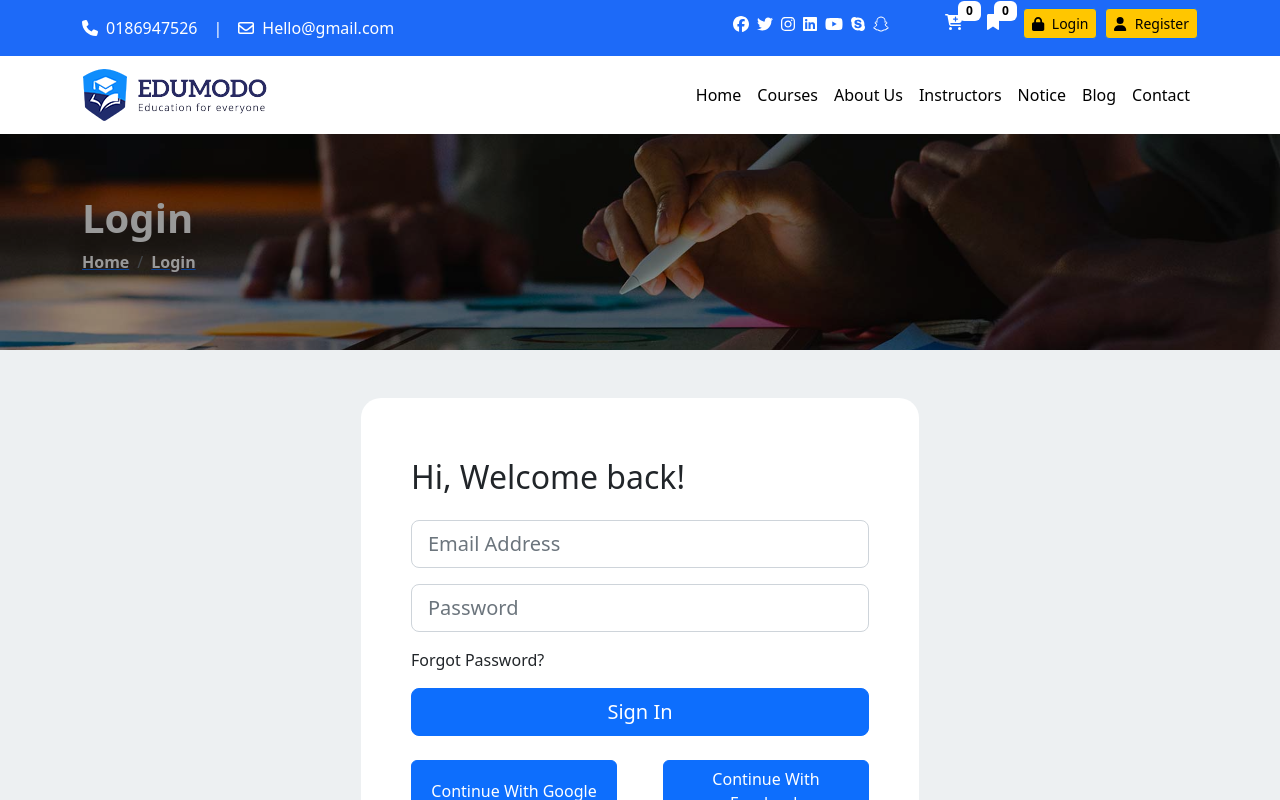
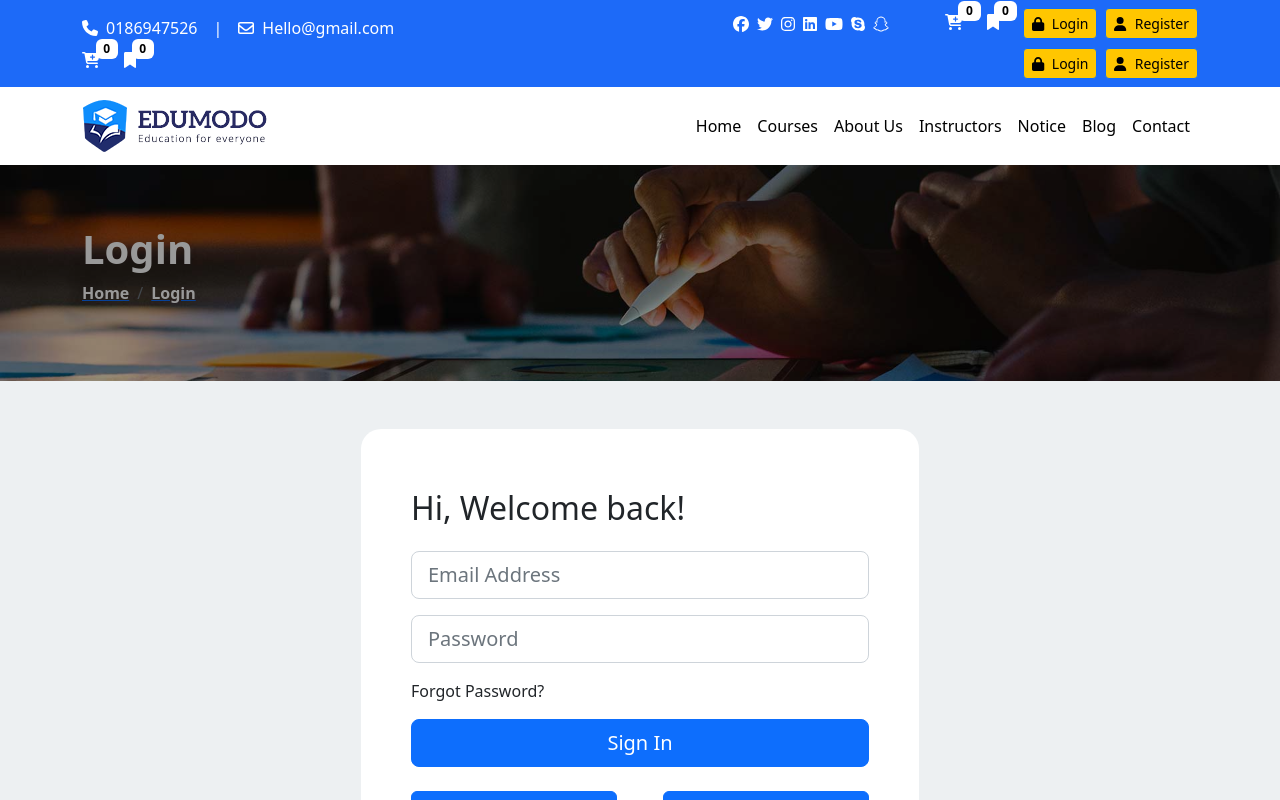
Before and after one commit to iftekharrafti/e-learing-app-main, a React (Create React App) app in the folder e-learning-client/: page /login in a window 1280 px wide. Shown: the top 800 px of the page. Built offline with nearby package versions, Linux system fonts and the light colour scheme; no server answers.

Commit message:
Top Navbar Responsive complete

```diff
--- a/e-learning-client/src/pages/Shared/MainNavbar.css
+++ b/e-learning-client/src/pages/Shared/MainNavbar.css
@@ -1,9 +1,17 @@
 .logo{
     width: 185px;
+}
+
+.mainTopNav{
+    display: none;
 }
 
 @media (max-width: 768px) {
     .logo{
         width: 170px;
     }
+
+    .mainTopNav{
+        display: block;
+    }
 }
--- a/e-learning-client/src/pages/Shared/MainNavbar.jsx
+++ b/e-learning-client/src/pages/Shared/MainNavbar.jsx
@@ -1,45 +1,122 @@
-import { Image } from 'react-bootstrap';
-import Container from 'react-bootstrap/Container';
-import Nav from 'react-bootstrap/Nav';
-import Navbar from 'react-bootstrap/Navbar';
-import { Link } from 'react-router-dom';
-import logo from '../../assets/icons/logo.png';
-import './MainNavbar.css';
+import { faEnvelope } from "@fortawesome/free-regular-svg-icons";
+import { faPhone } from "@fortawesome/free-solid-svg-icons";
+import { FontAwesomeIcon } from "@fortawesome/react-fontawesome";
+import { Image } from "react-bootstrap";
+import Container from "react-bootstrap/Container";
+import Nav from "react-bootstrap/Nav";
+import Navbar from "react-bootstrap/Navbar";
+import { Link } from "react-router-dom";
+import logo from "../../assets/icons/logo.png";
+import "./MainNavbar.css";
+import {
+  faFacebook,
+  faInstagram,
+  faLinkedin,
+  faSkype,
+  faSnapchat,
+  faTwitter,
+  faYoutube,
+} from "@fortawesome/free-brands-svg-icons";
 
 function MainNavbar() {
   return (
     <Navbar collapseOnSelect expand="lg">
       <Container>
         <Navbar.Brand>
-            <Link to="/">
-                <Image className="logo" src={logo} alt="logo" />
-            </Link>
+          <Link to="/">
+            <Image className="logo" src={logo} alt="logo" />
+          </Link>
         </Navbar.Brand>
         <Navbar.Toggle aria-controls="responsive-navbar-nav" />
-        <Navbar.Collapse className="justify-content-end" id="responsive-navbar-nav">
+        <Navbar.Collapse
+          className="justify-content-end"
+          id="responsive-navbar-nav"
+        >
           <Nav>
             <Nav.Link>
-                <Link className="text-black text-decoration-none" to="/">Home</Link>
+              <Link className="text-black text-decoration-none" to="/">
+                Home
+              </Link>
             </Nav.Link>
             <Nav.Link>
-                <Link  className="text-black text-decoration-none" to="/courses">Courses</Link>
+              <Link className="text-black text-decoration-none" to="/courses">
+                Courses
+              </Link>
             </Nav.Link>
             <Nav.Link>
-                <Link  className="text-black text-decoration-none" to="/about">About Us</Link>
+              <Link className="text-black text-decoration-none" to="/about">
+                About Us
+              </Link>
             </Nav.Link>
             <Nav.Link>
-                <Link  className="text-black text-decoration-none" to="/instructors">Instructors</Link>
+              <Link
+                className="text-black text-decoration-none"
+                to="/instructors"
+              >
+                Instructors
+              </Link>
             </Nav.Link>
             <Nav.Link>
-                <Link  className="text-black text-decoration-none" to="/notice">Notice</Link>
+              <Link className="text-black text-decoration-none" to="/notice">
+                Notice
+              </Link>
             </Nav.Link>
             <Nav.Link>
-                <Link  className="text-black text-decoration-none" to="/blog">Blog</Link>
+              <Link className="text-black text-decoration-none" to="/blog">
+                Blog
+              </Link>
             </Nav.Link>
             <Nav.Link>
-                <Link  className="text-black text-decoration-none" to="/contact">Contact</Link>
+              <Link className="text-black text-decoration-none" to="/contact">
+                Contact
+              </Link>
             </Nav.Link>
           </Nav>
+          <div className="mainTopNav">
+            <div className="d-flex flex-wrap py-2 contact">
+              <div className="d-flex align-items-center me-3">
+                <FontAwesomeIcon
+                  className="me-2"
+                  icon={faPhone}
+                ></FontAwesomeIcon>
+                <p className="m-0">0186947526</p>
+              </div>
+              <span> | </span>
+              <div className="d-flex align-items-center ms-3">
+                <FontAwesomeIcon
+                  className="me-2"
+                  icon={faEnvelope}
+                ></FontAwesomeIcon>
+                <p className="m-0">Hello@gmail.com</p>
+              </div>
+            </div>
+            <div className="me-5">
+              <a
+                className="me-2"
+                href="https://www.facebook.com/iftekhar.rafti"
+              >
+                <FontAwesomeIcon icon={faFacebook} />
+              </a>
+              <a className="me-2" href="https://www.twitter.com">
+                <FontAwesomeIcon icon={faTwitter} />
+              </a>
+              <a className="me-2" href="https://www.instagram.com">
+                <FontAwesomeIcon icon={faInstagram} />
+              </a>
+              <a className="me-2" href="https://www.linkedin.com">
+                <FontAwesomeIcon icon={faLinkedin} />
+              </a>
+              <a className="me-2" href="https://www.youtube.com">
+                <FontAwesomeIcon icon={faYoutube} />
+              </a>
+              <a className="me-2" href="https://www.skype.com">
+                <FontAwesomeIcon icon={faSkype} />
+              </a>
+              <a className="me-2" href="https://www.snapchat.com">
+                <FontAwesomeIcon icon={faSnapchat} />
+              </a>
+            </div>
+          </div>
         </Navbar.Collapse>
       </Container>
     </Navbar>
--- a/e-learning-client/src/pages/Shared/TopNavbar.css
+++ b/e-learning-client/src/pages/Shared/TopNavbar.css
@@ -2,7 +2,17 @@
     display: block;
 }
 
+.topNavbarSmall{
+    display: none;
+}
+
 @media (max-width: 768px) {
+    .topNavbarLarge{
+        display: none;
+    }
+    .topNavbarSmall{
+        display: block;
+    }
     .contact{
         display: none;
     }
--- a/e-learning-client/src/pages/Shared/TopNavbar.jsx
+++ b/e-learning-client/src/pages/Shared/TopNavbar.jsx
@@ -23,14 +23,16 @@ import { Badge, Button, Col, Container, Row } from "react-bootstrap";
 import { Link } from "react-router-dom";
 import { AuthContext } from "../../contexts/AuthProvider";
 import { CourseContext } from "../../contexts/CourseProvider";
-import './TopNavbar.css';
+import "./TopNavbar.css";
 
 const TopNavbar = () => {
   const { user, logOut } = useContext(AuthContext);
   const { state } = useContext(CourseContext);
   return (
-    <div style={{ background: "#1D6AF8" }} className="py-2">
+    <div style={{ background: "#1D6AF8" }} className="topNavbar py-2">
       <Container>
+        <div className="topNavbarLarge">
+          {/* Main Navbar Content */}
           <Row>
             <Col md={6} xs={12}>
               <div className="text-white d-flex py-2 contact">
@@ -63,10 +65,16 @@ const TopNavbar = () => {
                   <a className="text-white me-2" href="https://www.twitter.com">
                     <FontAwesomeIcon icon={faTwitter} />
                   </a>
-                <a className="text-white me-2" href="https://www.instagram.com">
+                  <a
+                    className="text-white me-2"
+                    href="https://www.instagram.com"
+                  >
                     <FontAwesomeIcon icon={faInstagram} />
                   </a>
-                <a className="text-white me-2" href="https://www.linkedin.com">
+                  <a
+                    className="text-white me-2"
+                    href="https://www.linkedin.com"
+                  >
                     <FontAwesomeIcon icon={faLinkedin} />
                   </a>
                   <a className="text-white me-2" href="https://www.youtube.com">
@@ -75,7 +83,10 @@ const TopNavbar = () => {
                   <a className="text-white me-2" href="https://www.skype.com">
                     <FontAwesomeIcon icon={faSkype} />
                   </a>
-                <a className="text-white me-2" href="https://www.snapchat.com">
+                  <a
+                    className="text-white me-2"
+                    href="https://www.snapchat.com"
+                  >
                     <FontAwesomeIcon icon={faSnapchat} />
                   </a>
                 </div>
@@ -101,7 +112,10 @@ const TopNavbar = () => {
                     style={{ color: "#fff" }}
                   >
                     <span className="me-4 position-relative">
-                  <FontAwesomeIcon icon={faBookmark} style={{ color: "#fff" }} />
+                      <FontAwesomeIcon
+                        icon={faBookmark}
+                        style={{ color: "#fff" }}
+                      />
                       <Badge
                         className="position-absolute bg-white text-black"
                         style={{ top: "-10px", right: "-18px" }}
@@ -181,6 +195,114 @@ const TopNavbar = () => {
               </div>
             </Col>
           </Row>
+        </div>
+
+        {/* For Small Screen */}
+        <div className="topNavbarSmall d-flex justify-content-between">
+          <div>
+            {/* Top Navbar Shoppint Cart */}
+            <Link
+              to="/cart"
+              className="text-decoration-none"
+              style={{ color: "#fff" }}
+            >
+              <span className="me-4 position-relative">
+                <FontAwesomeIcon className="fs-6 " icon={faCartPlus} />
+                <Badge
+                  className="position-absolute bg-white text-black"
+                  style={{ top: "-10px", right: "-18px" }}
+                >
+                  {state.cart.length}
+                </Badge>
+              </span>
+            </Link>
+            {/* Top Navbar Bookmark */}
+            <Link
+              to="/bookmark"
+              className="text-decoration-none"
+              style={{ color: "#fff" }}
+            >
+              <span className="me-4 position-relative">
+                <FontAwesomeIcon icon={faBookmark} style={{ color: "#fff" }} />
+                <Badge
+                  className="position-absolute bg-white text-black"
+                  style={{ top: "-10px", right: "-18px" }}
+                >
+                  {state.bookmark.length}
+                </Badge>
+              </span>
+            </Link>
+            </div>
+
+            {/* Top Navbar Dashboard & Login */}
+            <div>
+            {user ? (
+              <>
+                <Button
+                  className="me-2"
+                  variant="primary"
+                  size="sm"
+                  style={{ background: "#FFC600", color: "black" }}
+                >
+                  <Link
+                    to="/dashboard"
+                    className="text-black text-decoration-none"
+                  >
+                    <FontAwesomeIcon className="me-2" icon={faGauge} />
+                    Dashboard
+                  </Link>
+                </Button>
+              </>
+            ) : (
+              <Button
+                className="me-2"
+                variant="primary"
+                size="sm"
+                style={{ background: "#FFC600", color: "black" }}
+              >
+                <Link to="/login" className="text-black text-decoration-none">
+                  <FontAwesomeIcon className="me-2" icon={faLock} />
+                  Login
+                </Link>
+              </Button>
+            )}
+
+              {/* Top Navbar Register & Logout */}
+            {user ? (
+              <Button
+                variant="primary"
+                size="sm"
+                onClick={logOut}
+                style={{ background: "#FFC600", color: "black" }}
+              >
+                <Link
+                  to="/register"
+                  className="text-black text-decoration-none"
+                >
+                  <FontAwesomeIcon
+                    className="me-2"
+                    icon={faArrowRightFromBracket}
+                  />
+                  Logout
+                </Link>
+              </Button>
+            ) : (
+              <Button
+                variant="primary"
+                size="sm"
+                style={{ background: "#FFC600", color: "black" }}
+              >
+                <Link
+                  to="/register"
+                  className="text-black text-decoration-none"
+                >
+                  <FontAwesomeIcon className="me-2" icon={faUser} />
+                  Register
+                </Link>
+              </Button>
+            )}
+          </div>
+        </div>
       </Container>
     </div>
   );
```
Lines whose indentation alone changed are shown as unchanged.
